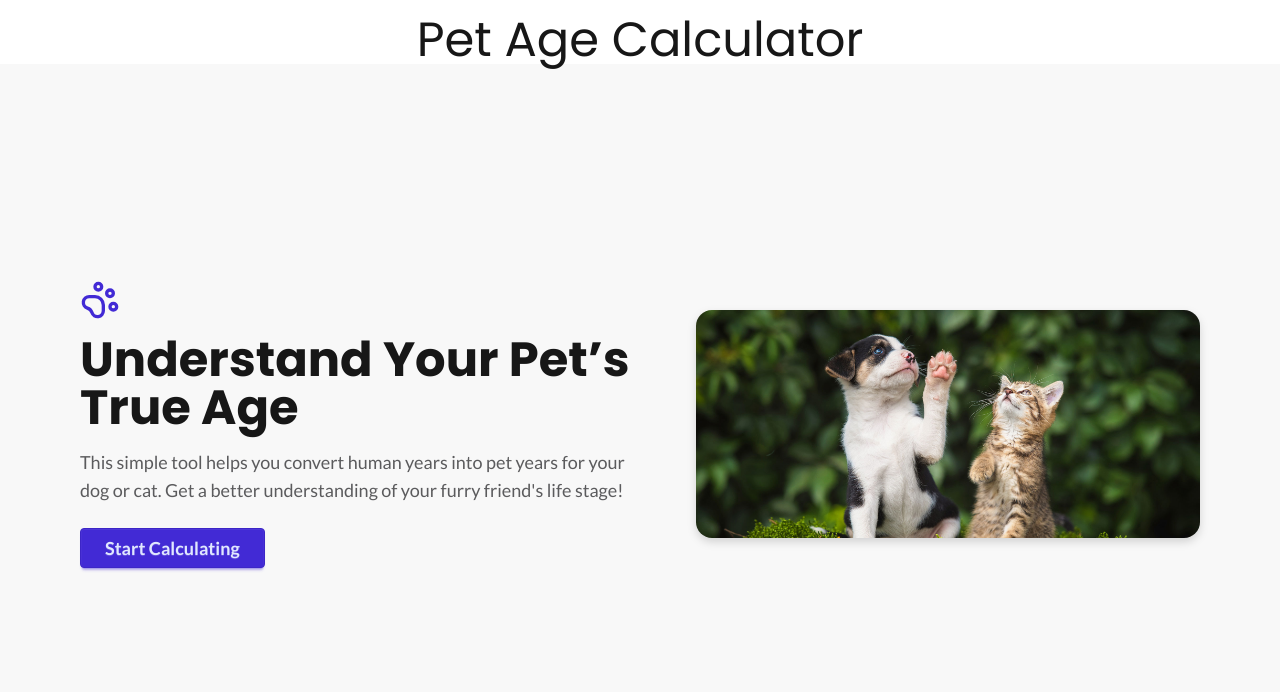
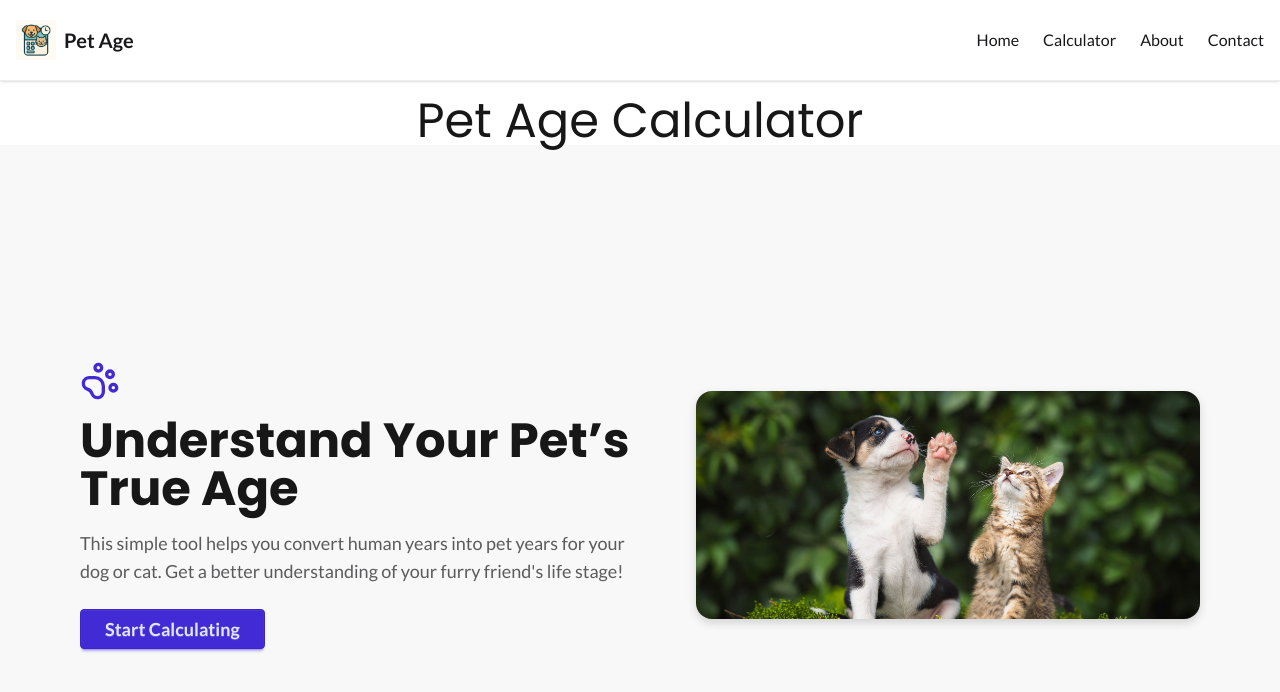
Before and after one commit to RW2023/pet-ager, a Next.js app: page / in a window 1280 px wide. Shown: the top 692 px of the page. Built offline with nearby package versions, Linux system fonts and the light colour scheme.

Commit message:
feat: add responsive Navbar component with mobile toggle functionality

```diff
--- a/package.json
+++ b/package.json
@@ -10,6 +10,7 @@
   },
   "dependencies": {
     "daisyui": "^5.0.43",
+    "framer-motion": "^12.15.0",
     "lucide-react": "^0.511.0",
     "next": "15.3.3",
     "react": "^19.0.0",
--- a/src/app/layout.tsx
+++ b/src/app/layout.tsx
@@ -1,6 +1,7 @@
 import type { Metadata } from "next";
 import { Poppins, Lato } from "next/font/google";
 import "./globals.css";
+import Navbar from "@/components/Navbar";
 
 const poppins = Poppins({
   variable: "--font-poppins",
@@ -29,6 +30,7 @@ export default function RootLayout({
       <body
         className={`${lato.variable} ${poppins.variable}`}
       >
+        <Navbar />
         {children}
       </body>
     </html>
--- /dev/null
+++ b/src/components/Navbar.tsx
@@ -0,0 +1,84 @@
+'use client'
+
+import Link from 'next/link'
+import { useState } from 'react'
+import { Menu, X } from 'lucide-react'
+import { AnimatePresence, motion } from 'framer-motion'
+import Image from 'next/image'
+
+const navItems = [
+    { name: 'Home', href: '/' },
+    { name: 'Calculator', href: '/calculator' },
+    { name: 'About', href: '/about' },
+    { name: 'Contact', href: '/contact' },
+]
+
+export default function Navbar() {
+    const [mobileOpen, setMobileOpen] = useState(false)
+
+    return (
+        <nav className="bg-base-100 text-base-content sticky top-0 z-50 border-b border-base-300 shadow-sm">
+            <div className="max-w-7xl mx-auto px-4 flex items-center justify-between h-20">
+                {/* Logo */}
+                <Link href="/" className="flex items-center gap-2">
+                    <Image
+                        src="/logo.png"
+                        alt="Pet Age Logo"
+                        width={40}
+                        height={40}
+                        className="h-10 w-10 object-contain"
+                    />
+                    <span className="font-bold text-xl">Pet Age</span>
+                </Link>
+
+                {/* Desktop Nav */}
+                <div className="hidden md:flex items-center space-x-6">
+                    {navItems.map((item) => (
+                        <Link
+                            key={item.name}
+                            href={item.href}
+                            className="hover:text-primary font-medium transition"
+                        >
+                            {item.name}
+                        </Link>
+                    ))}
+                </div>
+
+                {/* Mobile Toggle */}
+                <button
+                    onClick={() => setMobileOpen((prev) => !prev)}
+                    className="md:hidden p-2"
+                    aria-label="Toggle menu"
+                >
+                    {mobileOpen ? <X size={24} /> : <Menu size={24} />}
+                </button>
+            </div>
+
+            {/* Mobile Slide-Out */}
+            <AnimatePresence>
+                {mobileOpen && (
+                    <motion.div
+                        initial={{ x: '100%', opacity: 0 }}
+                        animate={{ x: 0, opacity: 1 }}
+                        exit={{ x: '100%', opacity: 0 }}
+                        transition={{ type: 'spring', stiffness: 300, damping: 30 }}
+                        className="md:hidden bg-base-100 border-t border-base-300"
+                    >
+                        <div className="px-4 py-6 space-y-4">
+                            {navItems.map((item) => (
+                                <Link
+                                    key={item.name}
+                                    href={item.href}
+                                    onClick={() => setMobileOpen(false)}
+                                    className="block text-lg font-medium hover:text-primary transition"
+                                >
+                                    {item.name}
+                                </Link>
+                            ))}
+                        </div>
+                    </motion.div>
+                )}
+            </AnimatePresence>
+        </nav>
+    )
+}
```
Also changed, not shown: public/logo.png (added), 1 other file (tests, documents, lock files or other folders).
